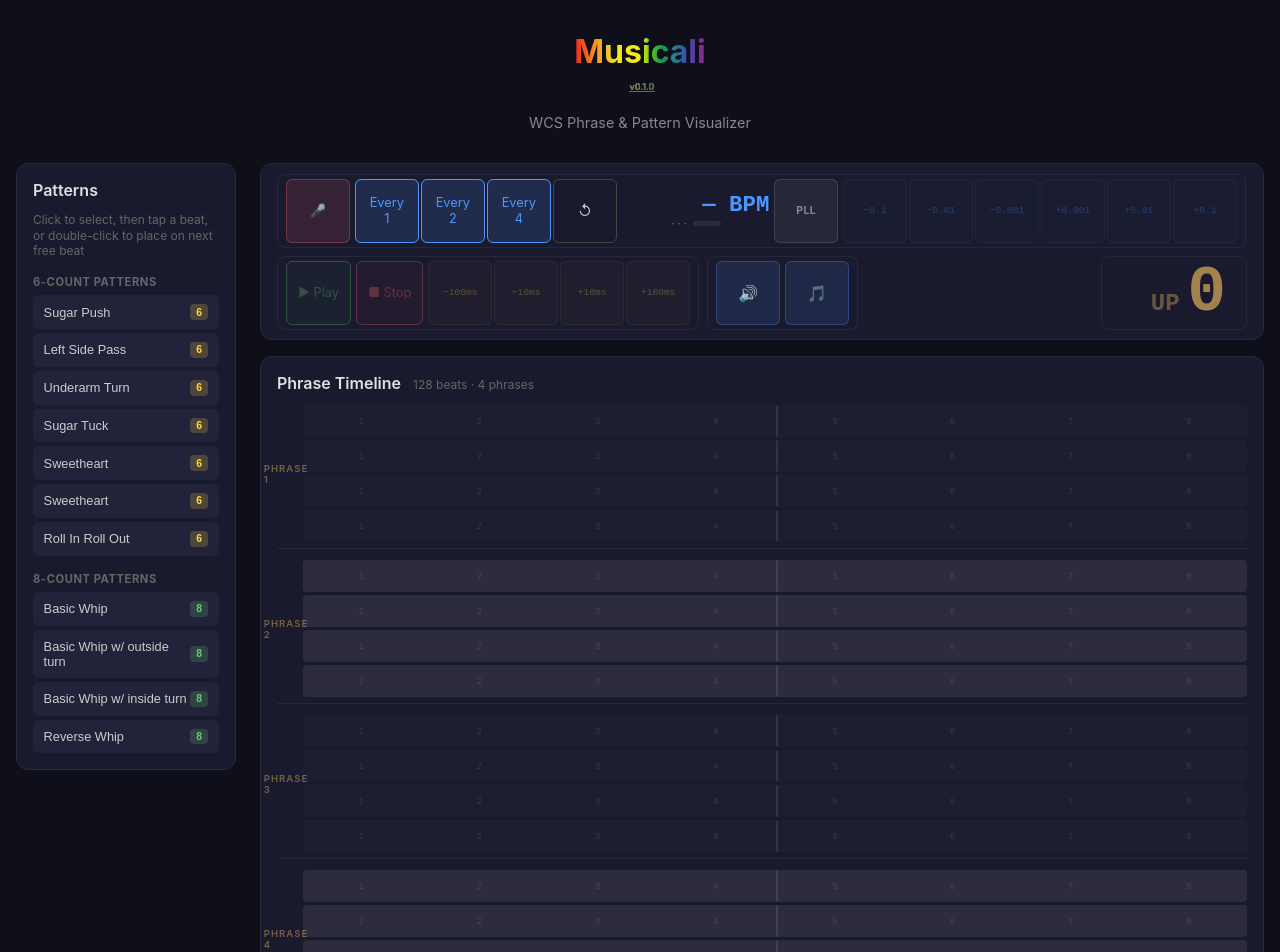
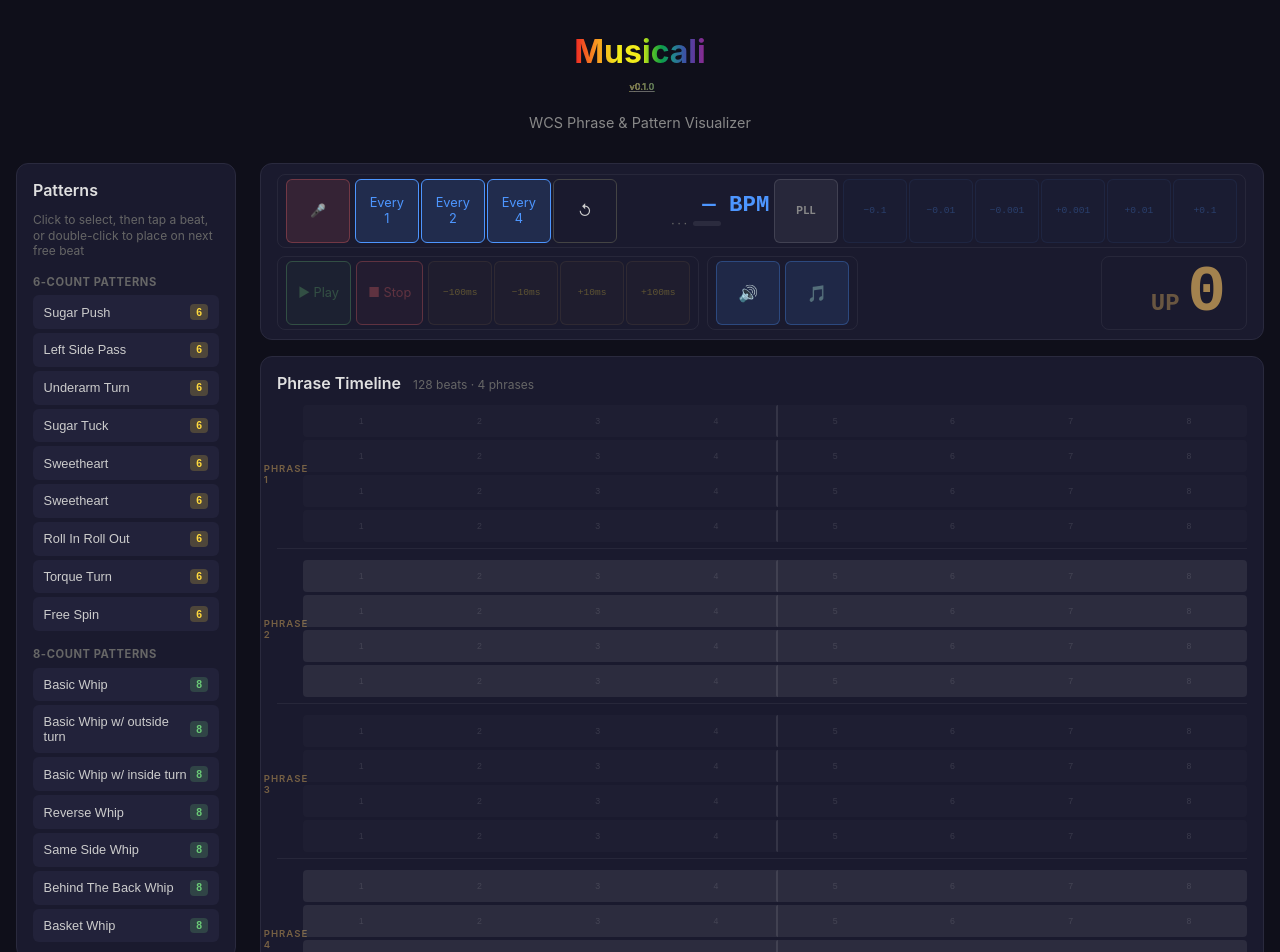
Before and after one commit to michaelkebe/musicali, a React (Vite) app: page / in a window 1280 px wide. Shown: the top 952 px of the page. Built offline with nearby package versions, Linux system fonts and the light colour scheme; the HTML template or start-up script is replaced by a standard one.

Commit message:
feat: add more WCS patterns
- Add same-side-whip, behind-the-back-whip, basket-whip (8-count)
- Add torque-turn, free-spin (6-count)

```diff
--- a/src/data/patterns.ts
+++ b/src/data/patterns.ts
@@ -5,6 +5,9 @@ export const patterns8: PatternDef[] = [
   { id: "basic-whip-outside-turn", name: "Basic Whip w/ outside turn", beats: 8 },
   { id: "basic-whip-inside-turn", name: "Basic Whip w/ inside turn", beats: 8 },
   { id: "reverse-whip", name: "Reverse Whip", beats: 8 },
+  { id: "same-side-whip", name: "Same Side Whip", beats: 8 },
+  { id: "behind-the-back-whip", name: "Behind The Back Whip", beats: 8 },
+  { id: "basket-whip", name: "Basket Whip", beats: 8 },
 ]
 
 export const patterns6: PatternDef[] = [
@@ -15,6 +18,8 @@ export const patterns6: PatternDef[] = [
   { id: "sugar-turn", name: "Sweetheart", beats: 6 },
   { id: "sweetheart", name: "Sweetheart", beats: 6 },
   { id: "roll-in-roll-out", name: "Roll In Roll Out", beats: 6 },
+  { id: "torque-turn", name: "Torque Turn", beats: 6 },
+  { id: "free-spin", name: "Free Spin", beats: 6 },
 ]
 
 export const allPatterns: PatternDef[] = [...patterns8, ...patterns6]
```
